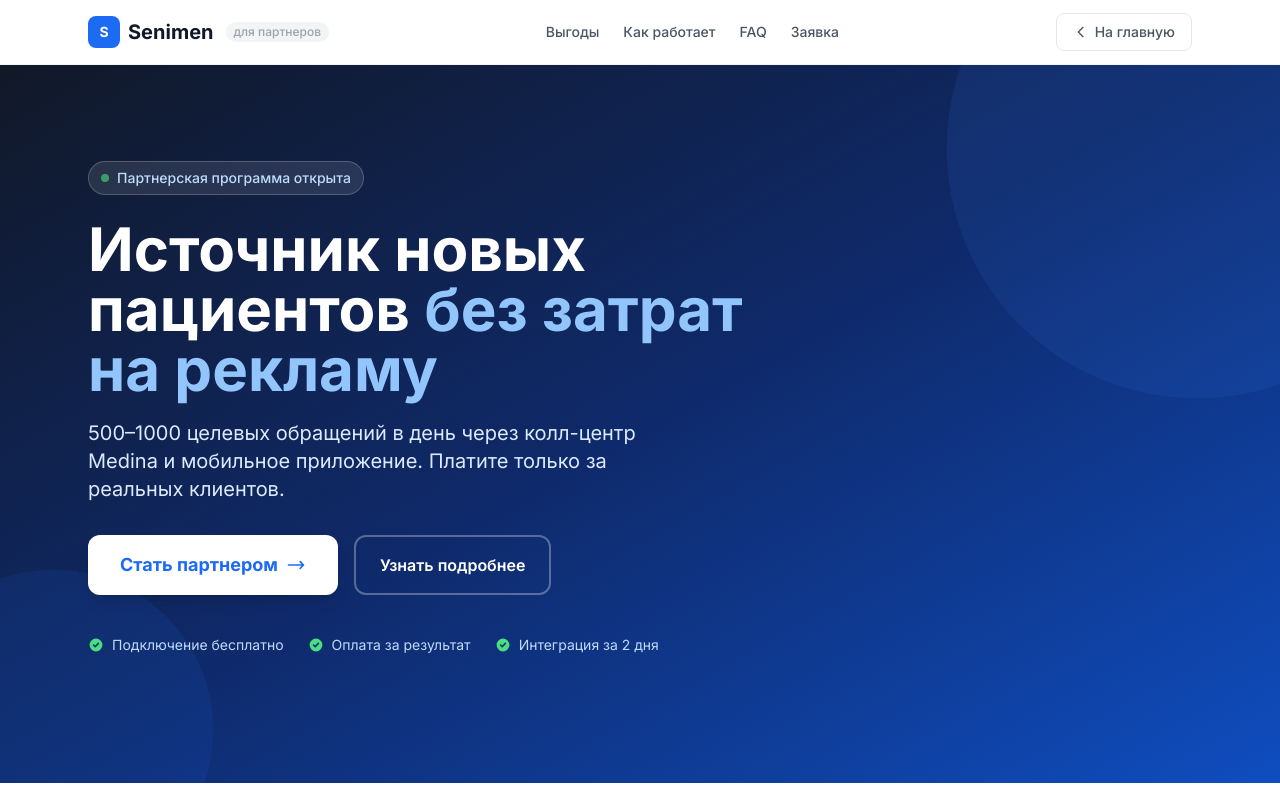
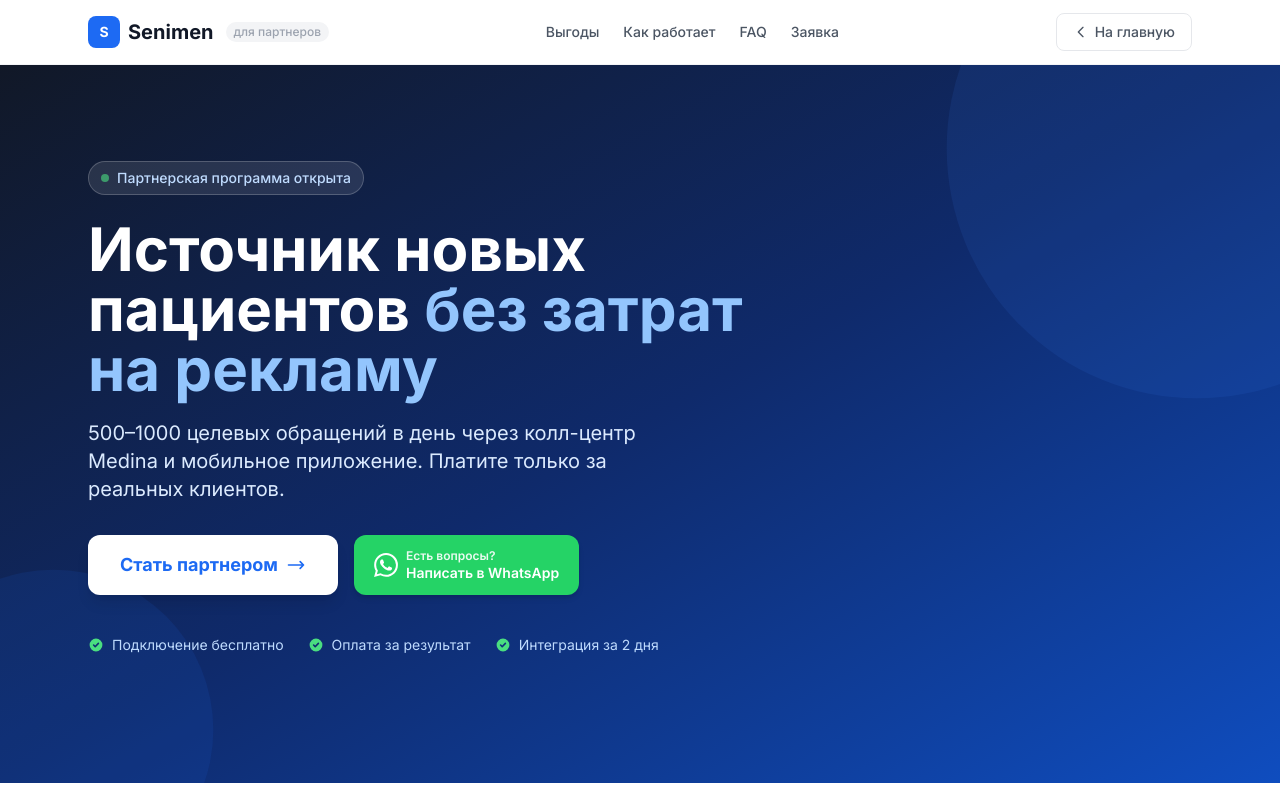
Before and after one commit to botamussa/senimen, a Next.js app: page /partners in a window 1280 px wide. Shown: the top 800 px of the page. Built offline with nearby package versions, Linux system fonts and the light colour scheme.

Commit message:
Add WhatsApp button to B2B partners page (hero + below form)

```diff
--- a/app/partners/page.tsx
+++ b/app/partners/page.tsx
@@ -1,6 +1,27 @@
 import Link from "next/link";
 import FAQ from "../components/FAQ";
 import PartnerForm from "../components/PartnerForm";
+
+const WHATSAPP_URL = "https://wa.me/77785680808?text=Здравствуйте!%20Хочу%20узнать%20подробнее%20о%20партнёрстве%20с%20Senimen";
+
+function WhatsAppButton() {
+  return (
+    <a
+      href={WHATSAPP_URL}
+      target="_blank"
+      rel="noopener noreferrer"
+      className="inline-flex items-center gap-2 bg-[#25D366] text-white font-semibold px-5 py-3 rounded-xl hover:bg-[#1ebe5d] transition-all duration-200 shadow-md hover:shadow-lg active:scale-95"
+    >
+      <svg className="w-6 h-6 flex-shrink-0" viewBox="0 0 24 24" fill="currentColor">
+        <path d="M17.472 14.382c-.297-.149-1.758-.867-2.03-.967-.273-.099-.471-.148-.67.15-.197.297-.767.966-.94 1.164-.173.199-.347.223-.644.075-.297-.15-1.255-.463-2.39-1.475-.883-.788-1.48-1.761-1.653-2.059-.173-.297-.018-.458.13-.606.134-.133.298-.347.446-.52.149-.174.198-.298.298-.497.099-.198.05-.371-.025-.52-.075-.149-.669-1.612-.916-2.207-.242-.579-.487-.5-.669-.51-.173-.008-.371-.01-.57-.01-.198 0-.52.074-.792.372-.272.297-1.04 1.016-1.04 2.479 0 1.462 1.065 2.875 1.213 3.074.149.198 2.096 3.2 5.077 4.487.709.306 1.262.489 1.694.625.712.227 1.36.195 1.871.118.571-.085 1.758-.719 2.006-1.413.248-.694.248-1.289.173-1.413-.074-.124-.272-.198-.57-.347m-5.421 7.403h-.004a9.87 9.87 0 01-5.031-1.378l-.361-.214-3.741.982.998-3.648-.235-.374a9.86 9.86 0 01-1.51-5.26c.001-5.45 4.436-9.884 9.888-9.884 2.64 0 5.122 1.03 6.988 2.898a9.825 9.825 0 012.893 6.994c-.003 5.45-4.437 9.884-9.885 9.884m8.413-18.297A11.815 11.815 0 0012.05 0C5.495 0 .16 5.335.157 11.892c0 2.096.547 4.142 1.588 5.945L.057 24l6.305-1.654a11.882 11.882 0 005.683 1.448h.005c6.554 0 11.89-5.335 11.893-11.893a11.821 11.821 0 00-3.48-8.413z"/>
+      </svg>
+      <div className="text-left">
+        <div className="text-xs opacity-90">Есть вопросы?</div>
+        <div className="font-semibold text-sm leading-tight">Написать в WhatsApp</div>
+      </div>
+    </a>
+  );
+}
 
 const faqItems = [
   {
@@ -111,12 +132,7 @@
                   <path strokeLinecap="round" strokeLinejoin="round" strokeWidth={2} d="M17 8l4 4m0 0l-4 4m4-4H3" />
                 </svg>
               </a>
-              <a
-                href="#how-it-works"
-                className="inline-flex items-center gap-2 border-2 border-white/30 text-white font-semibold px-6 py-4 rounded-xl hover:bg-white/10 transition-all duration-200"
-              >
-                Узнать подробнее
-              </a>
+              <WhatsAppButton />
             </div>
 
             <div className="flex flex-wrap gap-6 text-sm text-blue-200">
@@ -372,6 +388,13 @@
           <div className="bg-white rounded-3xl shadow-xl border border-gray-100 p-8">
             <PartnerForm />
           </div>
+
+          <div className="mt-6 text-center">
+            <p className="text-gray-500 text-sm mb-3">Или напишите нам напрямую</p>
+            <div className="flex justify-center">
+              <WhatsAppButton />
+            </div>
+          </div>
         </div>
       </section>
 
```
